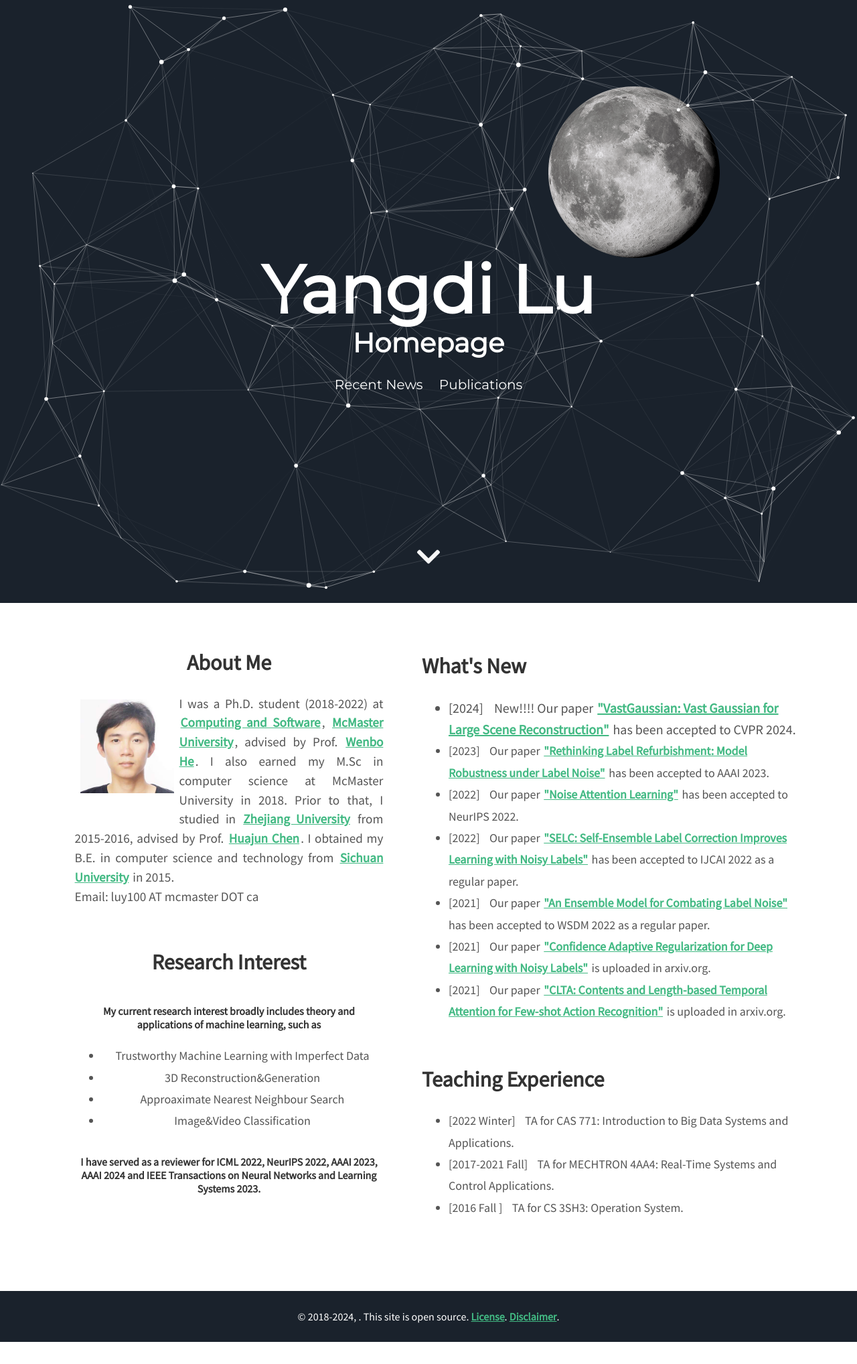
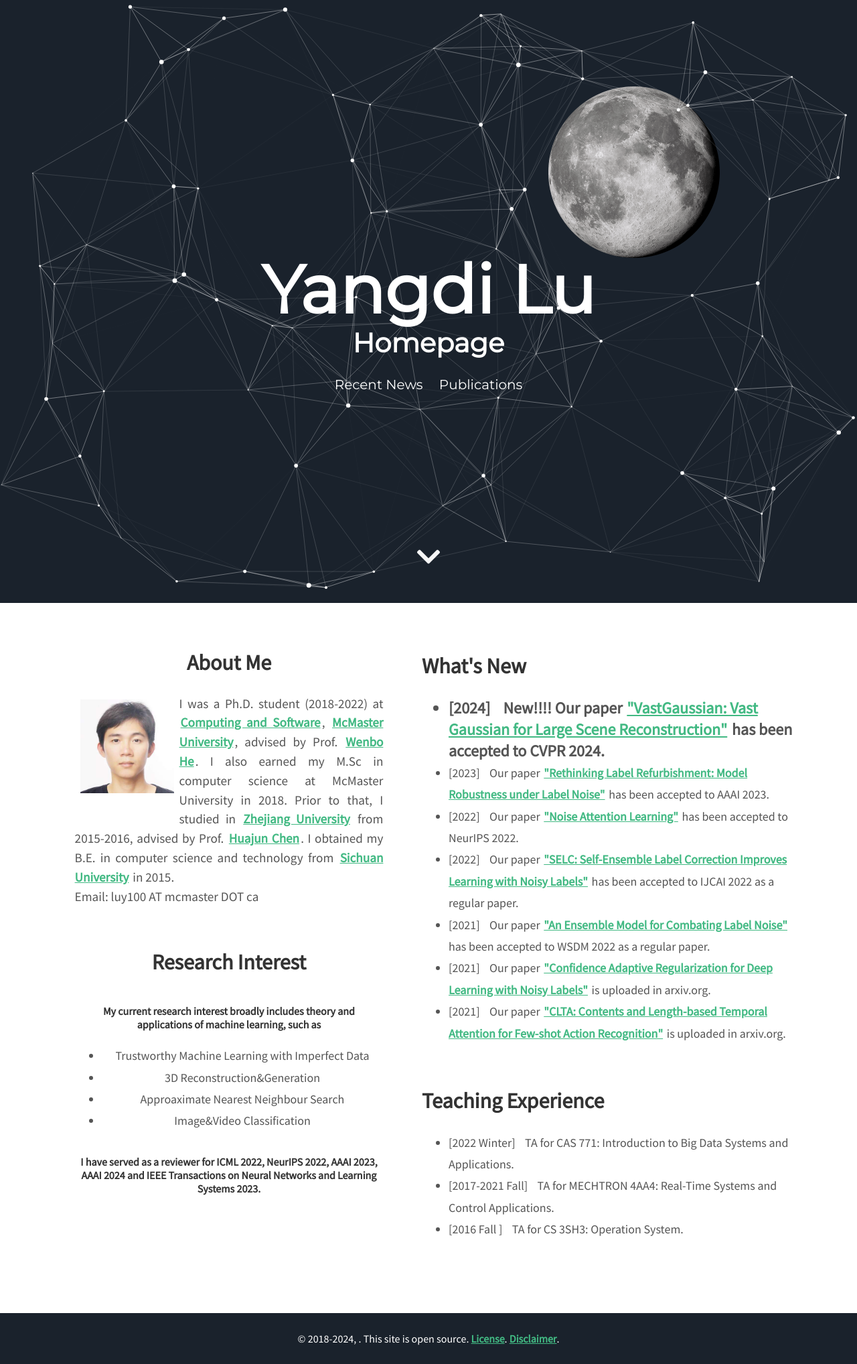
Before and after one commit to MacLLL/MacLLL.github.io, a Jekyll site: the page built from index.html, in a window 1280 px wide. Shown: the whole page at 67% size. Built offline with Jekyll 4.4.1, drawn with Linux system fonts in a browser that asks for light colours; nearby versions of some CDN libraries; before the commit the page ends 2003 px from its top, so only the background shows below that.

Commit message:
Update index.html

```diff
--- a/index.html
+++ b/index.html
@@ -46,7 +46,7 @@ layout: home
 
 <h2>What's New</h2>
 <ul style="line-height:180%">
-	<li style="font-size: 20px;"><span>[2024]</span> &nbsp&nbsp New!!!! Our paper <a href=" " target="_blank">"VastGaussian: Vast Gaussian for Large Scene Reconstruction"</a> has been accepted to CVPR 2024. </li>
+	<li style="font-size: 24px; font-weight: bold;"><span>[2024]</span> &nbsp&nbsp New!!!! Our paper <a href=" " target="_blank">"VastGaussian: Vast Gaussian for Large Scene Reconstruction"</a> has been accepted to CVPR 2024. </li>
 	<li><span>[2023]</span> &nbsp&nbsp Our paper <a href="https://ojs.aaai.org/index.php/AAAI/article/view/26751" target="_blank">"Rethinking Label Refurbishment: Model Robustness under Label Noise"</a> has been accepted to AAAI 2023. </li> <!-- (acceptance rate 19.6%, 1721/8777). </li> -->
 	<li><span>[2022]</span> &nbsp&nbsp Our paper <a href="https://openreview.net/pdf?id=yfNSUQ3yRo" target="_blank">"Noise Attention Learning"</a> has been accepted to NeurIPS 2022. </li> <!-- (acceptance rate 25.6%, 2665/10411).  </li> -->
 	<li><span>[2022]</span> &nbsp&nbsp Our paper <a href="https://www.ijcai.org/proceedings/2022/455" target="_blank">"SELC: Self-Ensemble Label Correction Improves Learning with Noisy Labels"</a> has been accepted to IJCAI 2022 as a regular paper. </li> <!-- (acceptance rate 15.0%, 681/4535). </li> -->
```
